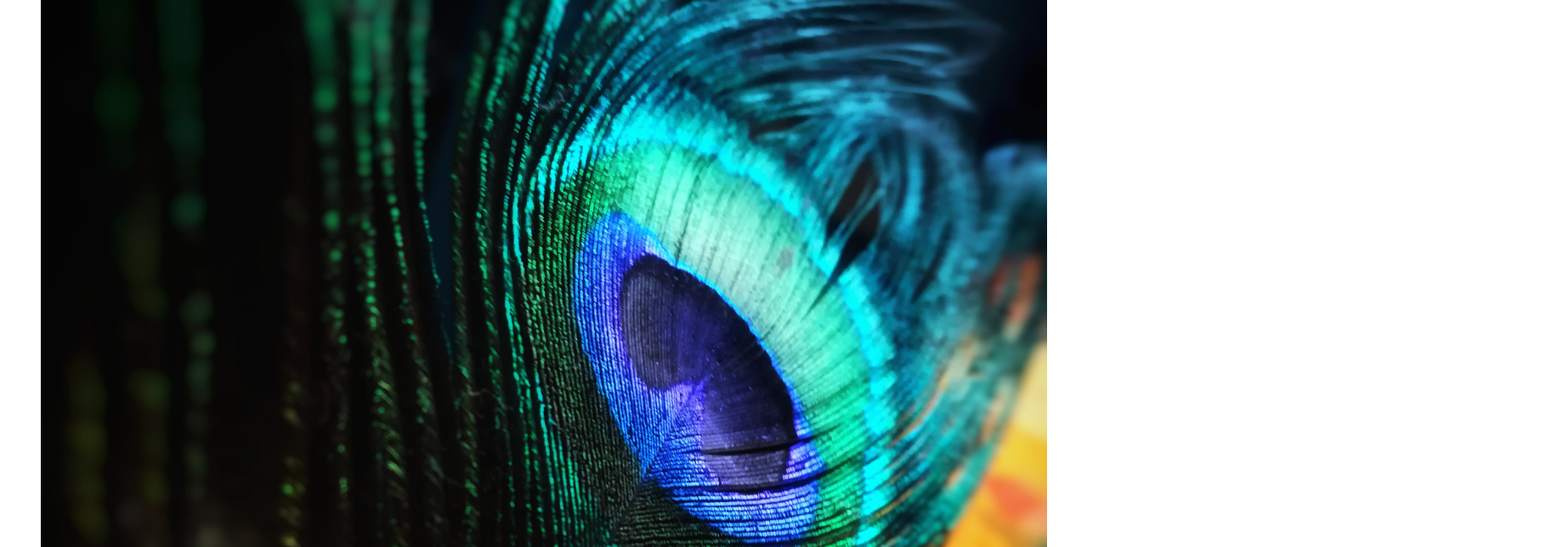
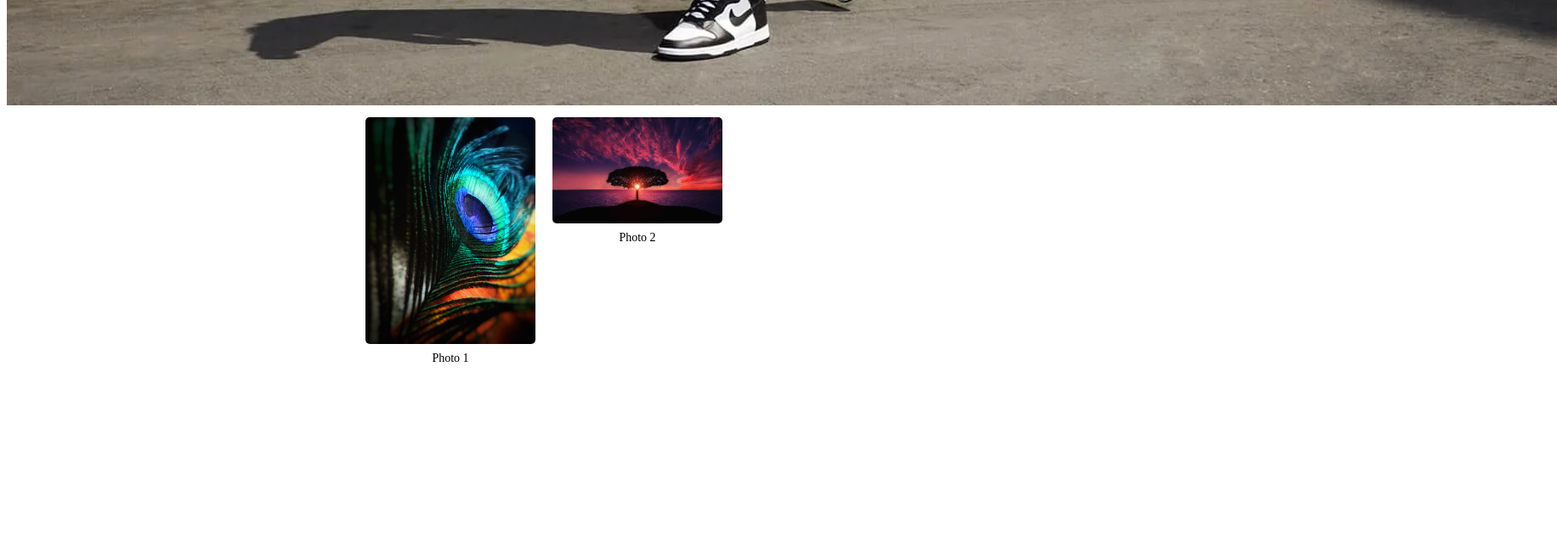
Before and after one commit to Zenfay/FashionFinder, a SvelteKit app: page / in a window 1280 px wide. Shown: the part 1100-1744 px from the top of the page at 85% size, 1832 px wide, since content can reach past the window. After the commit the page ends 1548 px from the top, so only its background shows below. Built offline with nearby package versions, Linux system fonts and the light colour scheme.

Commit message:
cool pictures

```diff
--- a/src/routes/+page.svelte
+++ b/src/routes/+page.svelte
@@ -54,10 +54,26 @@
         position: relative;
         width: 100%;
     }
-    img {
-        display: block;
-        width: 100%;
+    .photos {
+        display: flex;
+        flex-wrap: wrap;
+        justify-content: center;
+    }
+
+    .photos figure {
+        margin: 10px;
+        text-align: center;
+    }
+
+    .photos img {
+        max-width: 200px;
         height: auto;
+        border-radius: 5px;
+    }
+
+    .photos figcaption {
+        margin-top: 5px;
+        font-size: 14px;
     }
     .overlay {
         position: absolute;
```
